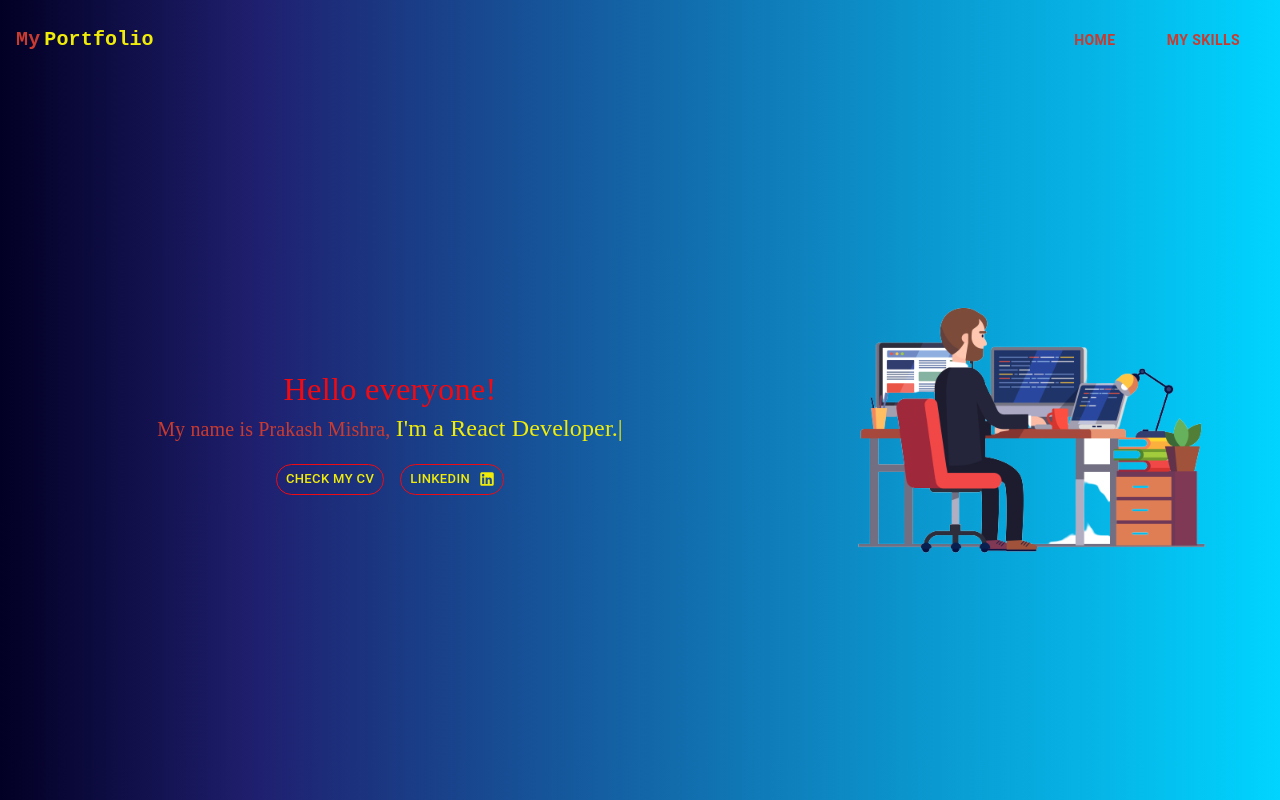
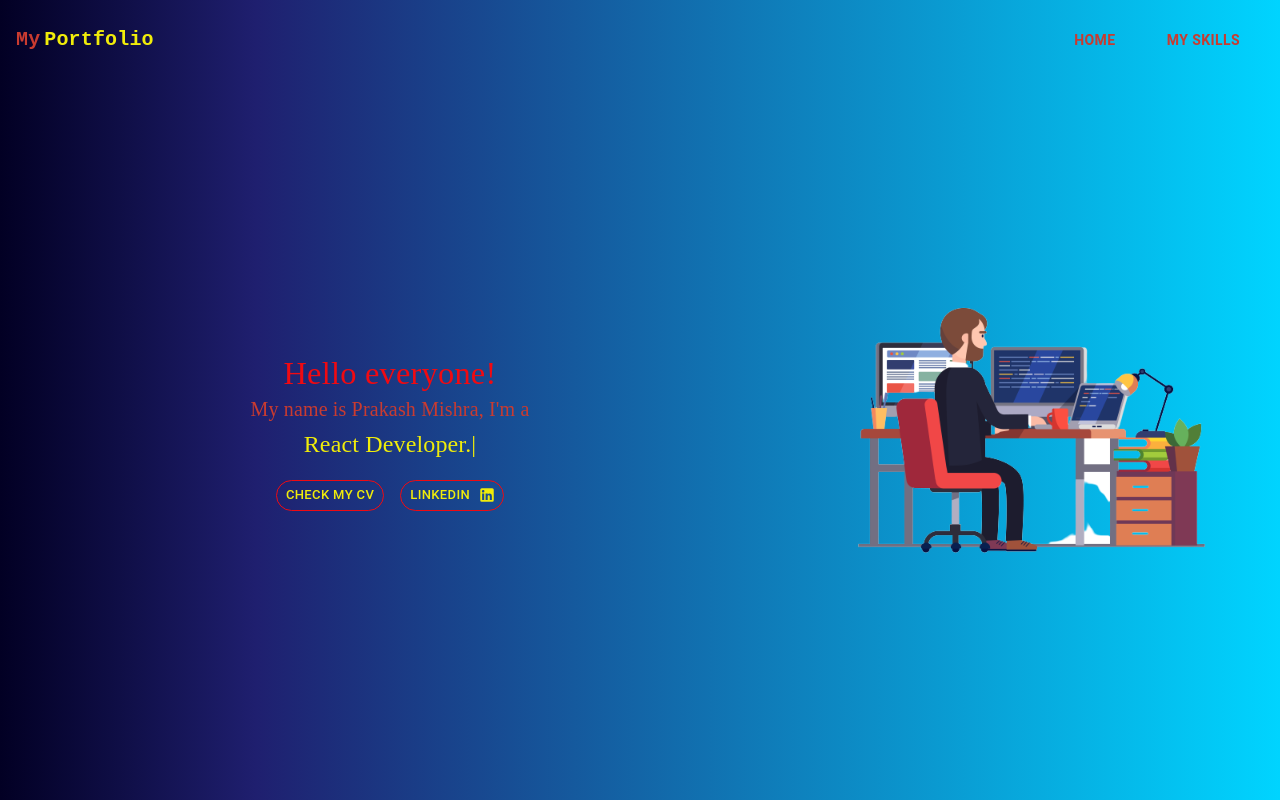
Before and after one commit to prakashmishra1234/MyPortfolio, a React (Create React App) app: page / in a window 1280 px wide. Built offline with nearby package versions, Linux system fonts and the light colour scheme; a web font is replaced by a local one.

Commit message:
changes in home comp

```diff
--- a/src/Components/Home.tsx
+++ b/src/Components/Home.tsx
@@ -30,19 +30,23 @@ const Home = () => {
           fontFamily="cursive"
           color="primary"
           fontSize="1.5rem"
+          sx={{
+            display: "flex",
+            flexDirection: "column",
+          }}
         >
-          My name is Prakash Mishra,{" "}
+          My name is Prakash Mishra, I'm a{" "}
           <TypeAnimation
             sequence={[
-              "I'm a Software Engineer.",
+              "Software Engineer.",
               1000,
-              "I'm a React Developer.",
+              "React Developer.",
               1000,
-              "I'm a Javascript Developer.",
+              "Javascript Developer.",
               1000,
-              "I'm a Nodejs Developer.",
+              "Nodejs Developer.",
               1000,
-              "I'm a Android Developer.",
+              "Android Developer.",
               1000,
             ]}
             wrapper="span"
```
